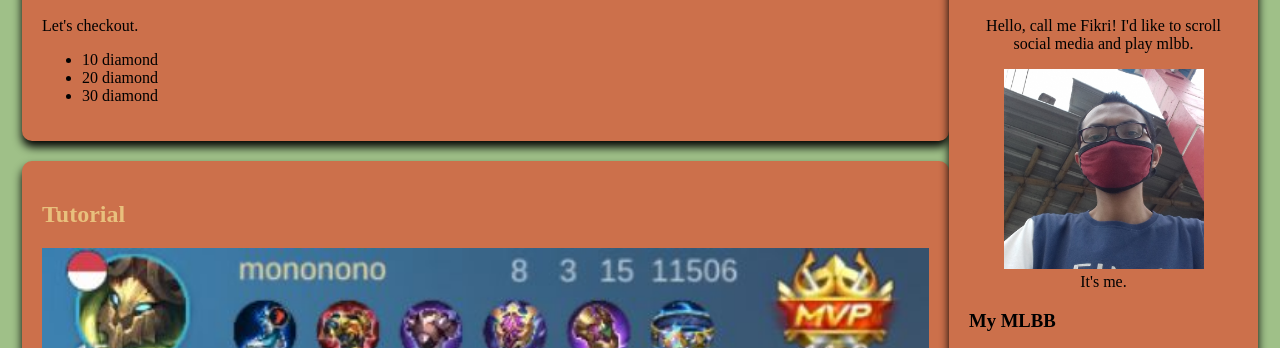
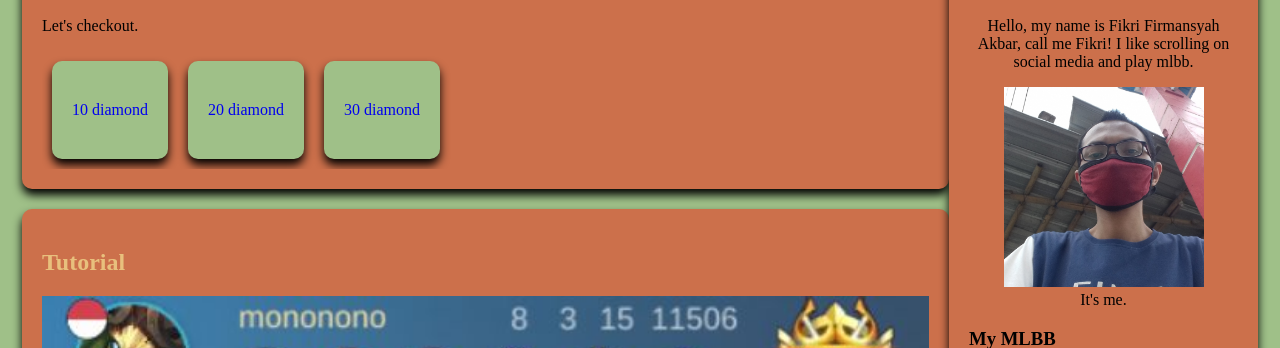
Before and after one commit to ffrmns/mlbbggwp-site-front-end, a plain HTML site: page index.html in a window 1280 px wide. Shown: the part 382-730 px from the top of the page. Drawn offline with Linux system fonts and the light colour scheme.

Commit message:
Flex card in shop and update profile

```diff
--- a/assets/styles/style.css
+++ b/assets/styles/style.css
@@ -48,6 +48,7 @@ main {
     padding: 22px;
     background-color: #9fc088;
 }
+
 #content {
     float: left;
     width: 75%;
@@ -59,6 +60,33 @@ main {
     margin-top: 20px;
     padding: 20px;
     background-color: #cc704b;
+}
+
+.flex-container-row {
+  display: flex;
+}
+
+ul.flex-container-row {
+    margin: 0;
+    padding: 0;
+    overflow: auto;
+}
+
+li.card {
+    list-style-type: none;
+    background-color: #9fc088;
+    margin: 10px;
+    padding: 40px 20px;
+}
+
+li.card a {
+    text-decoration: none;
+}
+
+li.card:hover {
+    background-color: #8fb078;
+    text-decoration: none;
+    font-weight: bold;
 }
 
 h2 {
--- a/index.html
+++ b/index.html
@@ -23,10 +23,10 @@
                 <article id="shop" class="card">
                     <h2>Diamond shop</h2>
                     <p>Let's checkout.</p>
-                    <ul>
-                        <li>10 diamond</li>
-                        <li>20 diamond</li>
-                        <li>30 diamond</li>
+                    <ul class="flex-container-row">
+                        <li class="card"><a href="#">10 diamond</a></li>
+                        <li class="card"><a href="#">20 diamond</a></li>
+                        <li class="card"><a href="#">30 diamond</a></li>
                     </ul>
                 </article>
                 <article id="tutorial" class="card">
@@ -40,7 +40,7 @@
                 <article class="profile card">
                     <header>
                         <h2>My Profile</h2>
-                        <p>Hello, call me Fikri! I'd like to scroll social media and play mlbb.</p>
+                        <p>Hello, my name is Fikri Firmansyah Akbar, call me Fikri! I like scrolling on social media and play mlbb.</p>
                         <figure>
                             <img src="assets/image/profile.jpg">
                             <figcaption>It's me.</figcaption>
```
